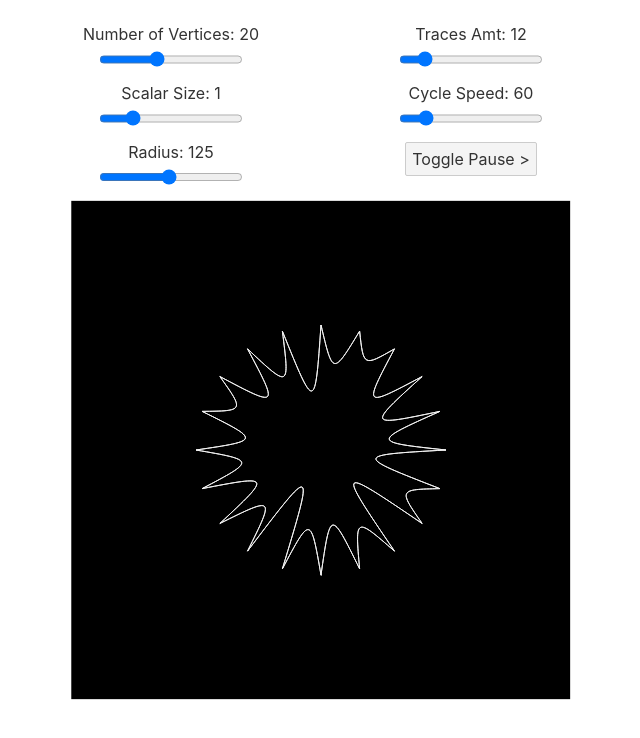
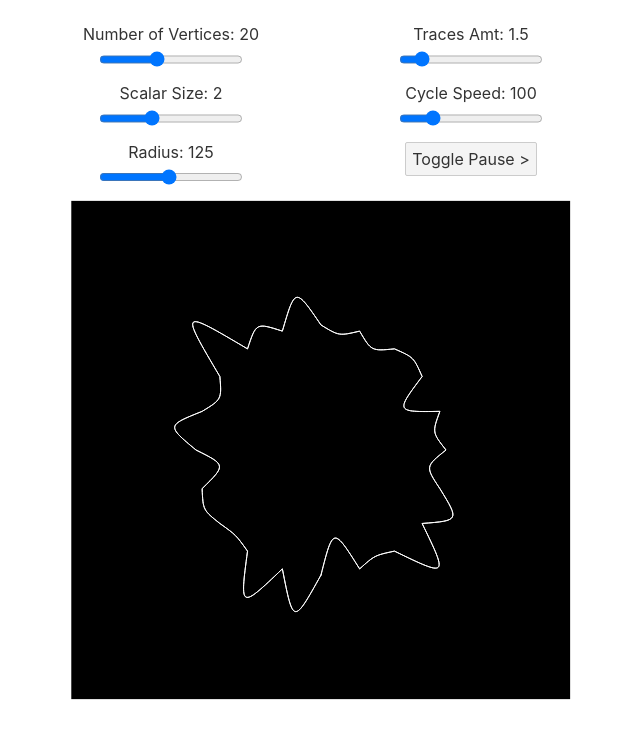
Before and after one commit to nikokozak/bezier_circle_archsketch, a Svelte app: page / in a window 1280 px wide. Shown: the top 738 px of the page, without its empty margins (319-959 px from the left). Built offline with nearby package versions, Linux system fonts and the light colour scheme.

Commit message:
refac param passing, sketch structure

```diff
--- a/src/App.svelte
+++ b/src/App.svelte
@@ -5,23 +5,30 @@
 	let circle = {numPoints: 0};
   let paused = false;
 
-	makeSketch(
-    'p5',
-    // On setup, assign internal variables to our Svelte vars.
-    (p) => {
-      circle = p.circle;
-      sketch = p;
+  const sketchDefaults = {
+    width: 500,
+    height: 500,
+    cycleSpeed: 100,
+    contractionSize: 2,
+
+    setupDone: (p5instance) => {
+      circle = p5instance.circle;
+      sketch = p5instance;
     },
-    // Before a new "iteration" is drawn, reset the background to eliminate trails.
-    (p) => {
+
+    beforeCycle: (p5instance) => {
       if (!paused) {
-        p.fill(0);
-        p.rect(0, 0, 500, 500);
-      }
-      if (paused) {
+        p5instance.fill(0);
+        p5instance.rect(0, 0, 500, 500);
+      } else {
         sketch.noLoop();
       }
     }
+  }
+
+	makeSketch(
+    'p5',
+    sketchDefaults
   );
 
   function pauseSketch()
@@ -37,18 +44,18 @@
 <main>
 	<div id="controls">
 		<div>
-			<label for="numVertices">Number of Vertices: {circle.numPoints}</label>
-			<input id="numVertices" type="range" min=2 max=50 bind:value={circle.numPoints}/>
-			<label for="scalar">Scalar Size: {circle.contraction_scalar}</label>
-			<input id="scalar" type="range" min=0 max=6 step=0.1 bind:value={circle.contraction_scalar}/>
+			<label for="numVertices">Number of Vertices: {circle.vertices}</label>
+			<input id="numVertices" type="range" min=2 max=50 bind:value={circle.vertices}/>
+			<label for="scalar">Scalar Size: {circle.contractionSize}</label>
+			<input id="scalar" type="range" min=0 max=6 step=0.1 bind:value={circle.contractionSize}/>
 			<label for="radius">Radius: {circle.radius}</label>
 			<input id="radius" type="range" min=10 max=250 step=1 bind:value={circle.radius}/>
 		</div>
 		<div>
-			<label for="opacity">Traces Amt: {sketch.opacitySpeed}</label>
-			<input id="opacity" type="range" min=1 max=125 step=1 bind:value={sketch.opacitySpeed}/>
-			<label for="speed">Cycle Speed: {circle.anim_length}</label>
-			<input id="speed" type="range" min=1 max=600 step=1 bind:value={circle.anim_length}/>
+			<label for="opacity">Traces Amt: {sketch.traces}</label>
+			<input id="opacity" type="range" min=0.1 max=20 step=0.1 bind:value={sketch.traces}/>
+			<label for="speed">Cycle Speed: {circle.cycleSpeed}</label>
+			<input id="speed" type="range" min=1 max=600 step=1 bind:value={circle.cycleSpeed}/>
       <button id="pause" on:click={pauseSketch}>Toggle Pause {paused ? "||" : ">"}</button>
 		</div>
 	</div>
--- a/src/circle.ts
+++ b/src/circle.ts
@@ -2,17 +2,20 @@ import { setDefaultFunction } from './utils.ts'
 import gsap from 'gsap'
 
 interface DrawBezierParams {
+
 	center_x?: number;
 	center_y?: number;
 	radius?: number;
-	numPoints?: number;
+	vertices?: number;
 	func_x?: Function;
 	func_y?: Function;
 	cp_func_x?: Function;
 	cp_func_y?: Function;
 	contraction_func?: Function;
-	anim_length?: number;
+  contractionSize?: number;
+	cycleSpeed?: number;
 	debug?: boolean;
+
 }
 
 export const BezierCircle = function(p5: any, params: DrawBezierParams)
@@ -26,14 +29,14 @@ export const BezierCircle = function(p5: any, params: DrawBezierParams)
 	this._radius = this.radius;
 
 	// Number of Vertices and change tracking store
-	this.numPoints = params.numPoints || 9;
-	this._numPoints = this.numPoints;
+	this.vertices = params.vertices || 9;
+	this._numPoints = this.vertices;
 
 	// Rotation interval for drawing CP's
-	this.interval = this._makeInterval(this.numPoints);
+	this.interval = this._makeInterval(this.vertices);
 
 	// Cycle for change of animation state
-	this.anim_length = params.anim_length || 60;
+	this.cycleSpeed = params.cycleSpeed || 60;
 
 	this.debug = params.debug;
 
@@ -52,7 +55,7 @@ export const BezierCircle = function(p5: any, params: DrawBezierParams)
 	this.contraction_func = setDefaultFunction(params.contraction_func, (i: number) => 1);
 
 	// A scalar for the scalar function.
-	this.contraction_scalar = 1;
+	this.contractionSize = params.contractionSize || 1;
 
 	// Utility for vertex position.
 	this.calc_x = (i: number) => this.func_x(i) * this.radius + this.center_x;
@@ -60,9 +63,9 @@ export const BezierCircle = function(p5: any, params: DrawBezierParams)
 
 	// Utility for CP position.
 	this.calc_cp_x = (i: number) =>
-		this.cp_func_x(i) * this.radius * (this.contraction_func(i) * this.contraction_scalar) + this.center_x;
+		this.cp_func_x(i) * this.radius * (this.contraction_func(i) * this.contractionSize) + this.center_x;
 	this.calc_cp_y = (i: number) =>
-		this.cp_func_y(i) * this.radius * (this.contraction_func(i) * this.contraction_scalar) + this.center_y;
+		this.cp_func_y(i) * this.radius * (this.contraction_func(i) * this.contractionSize) + this.center_y;
 
 	// Internal clock util.
 	this.anim_timer = 0;
@@ -75,7 +78,7 @@ BezierCircle.prototype.makePoints = function()
 	// First shape vertex is "null".
 	this.points[0] = this._makeNullVertex();
 
-	for (let z = 1; z <= this.numPoints; z++) {
+	for (let z = 1; z <= this.vertices; z++) {
 
 		const i = this.interval + (this.interval * 2 * (z - 1));
 
@@ -89,7 +92,7 @@ BezierCircle.prototype.makePoints = function()
 
 BezierCircle.prototype.refresh = function(timer: number)
 {
-	this.anim_timer = (timer % this.anim_length) / (this.anim_length - 1);
+	this.anim_timer = (timer % this.cycleSpeed) / (this.cycleSpeed - 1);
 
   // At end of lifecycle
   if (this.anim_timer == 1) {
@@ -97,11 +100,11 @@ BezierCircle.prototype.refresh = function(timer: number)
   }
 
   // At first count of licycle.
-	if (this.anim_timer == 0 || this.numPoints != this._numPoints || this.radius != this._radius) {
+	if (this.anim_timer == 0 || this.vertices != this._numPoints || this.radius != this._radius) {
 		this._refreshPoints();
 	}
 
-	for (let i = 1; i <= this.numPoints; i++) {
+	for (let i = 1; i <= this.vertices; i++) {
 		this.points[i].cp_tween.progress(this.anim_timer);
 	}
 }
@@ -146,9 +149,9 @@ BezierCircle.prototype.beforeCycle = function()
 	return null;
 }
 
-BezierCircle.prototype._makeInterval = function(numPoints: number)
+BezierCircle.prototype._makeInterval = function(vertices: number)
 {
-	return (Math.PI * 2) / (numPoints * 2);
+	return (Math.PI * 2) / (vertices * 2);
 }
 
 BezierCircle.prototype._makeNullVertex = function(base: number = 0)
@@ -262,17 +265,17 @@ BezierCircle.prototype._setNewBezierVertexState = function(bezierVertex: any, cu
 
 BezierCircle.prototype._refreshPoints = function()
 {
-	if (this.numPoints != this._numPoints || this.radius != this._radius) {
+	if (this.vertices != this._numPoints || this.radius != this._radius) {
 		console.log("Steps changed");
 
-		this.interval = this._makeInterval(this.numPoints);
-		this._numPoints = this.numPoints;
+		this.interval = this._makeInterval(this.vertices);
+		this._numPoints = this.vertices;
 		this._radius = this.radius;
 
 		this.makePoints();
 	}
 
-	for (let z = 1; z <= this.numPoints; z++) {
+	for (let z = 1; z <= this.vertices; z++) {
 
 		const i = this.interval + (this.interval * 2 * (z - 1));
 
--- a/src/sketch.ts
+++ b/src/sketch.ts
@@ -4,50 +4,61 @@ import { setDefaultFunction } from './utils.ts'
 
 // -------------- SETUP ---------------- //
 
-const size = {
-	width: 500,
-	height: 500
+type SketchParams = {
+  width?: number,
+  height?: number,
+  radius?: number,
+  cycleSpeed?: number,
+  contractionSize?: number,
+  vertices?: number,
+  traces?: number,
+
+  setupDone?: Function,
+  beforeCycle?: Function,
 }
 
-const sketch = (setupDoneCallback: Function, beforeCycleCallback: Function) => {
-	return (p: any) => {
+const populateDefaultParams = (p: any, params: SketchParams) => {
 
-    // "Public" vars, communicate with Svelte.
-		p.fader;
-		p.circle;
-		p.opacitySpeed = 12;
+  p.sketchWidth = params.width || 500;
+  p.sketchHeight = params.height || 500;
+  p.radius = params.radius || 100;
+  p.cycleSpeed = params.cycleSpeed || 100;
+  p.contractionSize = params.contractionSize || 1;
+  p.vertices = params.vertices || 20;
+  p.traces = params.traces || 1.5;
+
+  p.setupDone = setDefaultFunction(params.setupDone, (p: any) => { console.log("Setup done.")});
+  p.beforeCycle = setDefaultFunction(params.beforeCycle, (p: any) => {});
   p.paused = false;
 
-    p.setupDone = setDefaultFunction(
-      setupDoneCallback,
-      (p: any) => { console.log("P5 Setup Done"); }
-    )
+}
 
-		p.beforeCycle = setDefaultFunction(
-      beforeCycleCallback,
-      (p: any) => {}
-    )
+const sketchSetup = (p: any) => {
+  return () => {
 
-		p.setup = () => {
+    p.createCanvas(p.sketchWidth, p.sketchHeight);
+    p.background(0);
 
-			p.createCanvas(size.width, size.height);
-			p.background(0);
-			p.circle = new BezierCircle( p,
-				{
-					numPoints: 20,
-					contraction_func: (i: number) => { return p.noise(i) * 1 }
+    p.circle = new BezierCircle(p, {
+      vertices: p.vertices,
+      cycleSpeed: p.cycleSpeed,
+      contractionSize: p.contractionSize,
+      contraction_func: (i: number) => { return p.noise(i) }
     });
 
+    // The circle's beforeCycle callback calls the user-provided beforeCycle callback.
     p.circle.beforeCycle = () => {
-        // if (p.paused) p.noLoop();
       p.beforeCycle(p);
     }
 
+    // The user-provided setupDone callback.
 	  p.setupDone(p);
 
   }
+}
 
-		p.draw = () => {
+const sketchDraw = (p: any) => {
+  return () => {
 
     p.circle.refresh(p.frameCount);
 
@@ -56,14 +67,27 @@ const sketch = (setupDoneCallback: Function, beforeCycleCallback: Function) => {
     p.strokeWeight(1);
     p.circle.draw(p);
 
-			p.fill(0, p.opacitySpeed);
+    p.fill(0, p.traces);
 		p.rect(0, 0, p.width, p.height);
 
   }
 }
+
+const sketch = (params: SketchParams) => {
+	return (p: any) => {
+
+    populateDefaultParams(p, params);
+
+		p.setup = sketchSetup(p);
+
+		p.draw = sketchDraw(p);
+
+  }
 }
 
-export const makeSketch = (containerId: string, setupDoneCallback: Function = null, beforeCycleCallback: Function = null) => {
+export const makeSketch = (containerId: string, params: SketchParams = {}) => {
+
 	const container = document.getElementById(containerId);
-	return new p5(sketch(setupDoneCallback, beforeCycleCallback), container);
+  return new p5(sketch(params), container);
+
 }
```
Lines whose indentation alone changed are shown as unchanged.
